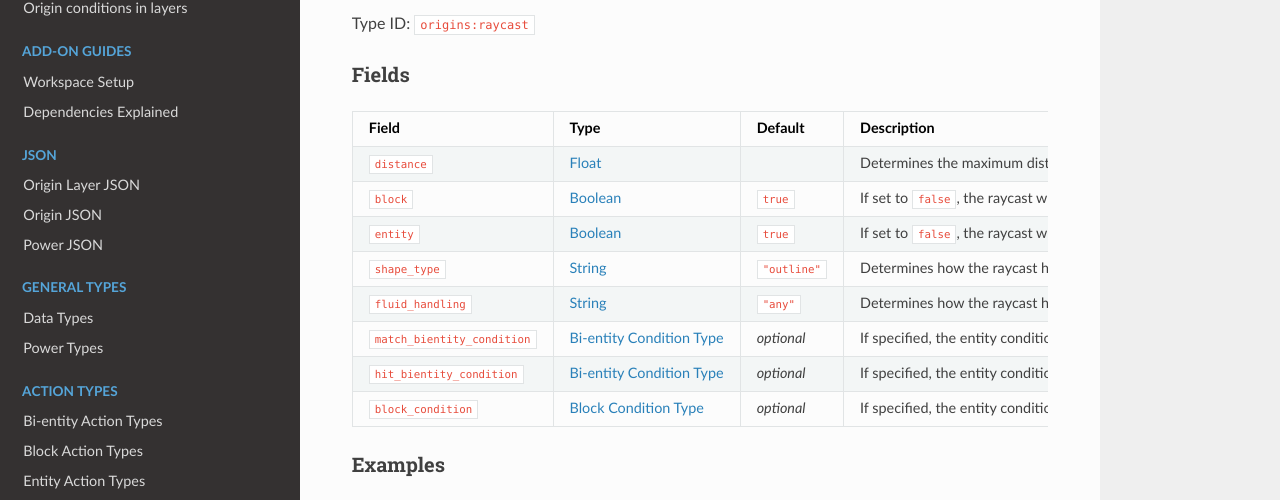
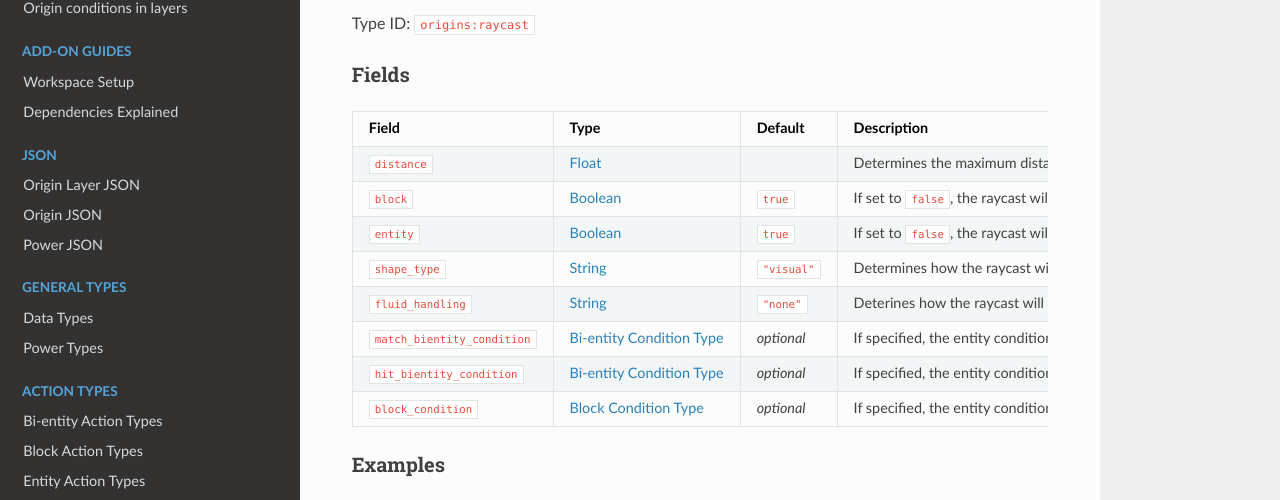
Before and after one commit to apace100/origins-docs, an MkDocs documentation site: the page built from docs/types/entity_condition_types/raycast.md, in a window 1280 px wide and 1181 px high. Shown: the part 244-744 px from the top of the window. Built offline with MkDocs 1.6.1, drawn with Linux system fonts in a browser that asks for light colours; nearby versions of some CDN libraries.

Commit message:
Updated `raycast.md` (Entity Condition Type)
Updated the description for the `shape_type`, `fluid_handling`, `match_bientity_condition` and `hit_bientity_condition` fields of the entity condition type

```diff
--- a/docs/types/entity_condition_types/raycast.md
+++ b/docs/types/entity_condition_types/raycast.md
@@ -19,10 +19,10 @@ Field | Type | Default | Description
 `distance` | [Float](../data_types/float.md) | | Determines the maximum distance the raycast will travel.
 `block` | [Boolean](../data_types/boolean.md) | `true` | If set to `false`, the raycast will ignore blocks.
 `entity` | [Boolean](../data_types/boolean.md) | `true` | If set to `false`, the raycast will ignore entities.
-`shape_type` | [String](../data_types/string.md) | `"outline"` | Determines how the raycast handle blocks. If set to `"outline"`, the raycast will take the shape of the collision box of the block into account. If set to `"visual"`, the raycast will ignore blocks that are see-through (e.g: Glass, Tinted Glass, etc.). If set to `"collider"`, the raycast will take physical collision of the block into account.
-`fluid_handling` | [String](../data_types/string.md) | `"any"` | Determines how the raycast handle fluids. If set to `"source"`, the raycast will only go through source fluids. If set to `"any"`, the raycast will **not** go through source or flowing fluids. If set to `"none"`, the raycast will ignore source and flowing fluids.
-`match_bientity_condition` | [Bi-entity Condition Type](../bientity_condition_types.md) | _optional_ | If specified, the entity condition type will check if this bi-entity condition type is fulfilled by the entity that the raycast has gone through. If not, the entity will be ignored.
-`hit_bientity_condition` | [Bi-entity Condition Type](../bientity_condition_types.md) | _optional_ | If specified, the entity condition type will check if the entity that was hit by the raycast fulfills this bi-entity condition type.
+`shape_type` | [String](../data_types/string.md) | `"visual"` | Determines how the raycast will handle blocks. If set to `"visual"`, the raycast will only stop at blocks that are not see-through (like Glass, Tinted Glass, etc.). If set to `"collider"`, the raycast will only stop at blocks that are solid (cannot be walked through). If set to `"outline"`, the raycast will take the shape of the block into account.
+`fluid_handling` | [String](../data_types/string.md) | `"none"` | Deterines how the raycast will handle fluids. If set to `"any"`, the raycast will stop at both flowing and source fluids. If set to `"source"`, the raycast will only stop at source fluids. If set to `"none"`, the raycast will not stop at either source or flowing fluids.
+`match_bientity_condition` | [Bi-entity Condition Type](../bientity_condition_types.md) | _optional_ | If specified, the entity condition type will check if this bi-entity condition type is fulfilled by either or both the 'actor' (the entity being checked by the entity condition type) and 'target' (entity that the raycast has gone through). If not, the entity will be ignored.
+`hit_bientity_condition` | [Bi-entity Condition Type](../bientity_condition_types.md) | _optional_ | If specified, the entity condition type will check if this bi-entity condition type is fulfilled by either or both the 'actor' (the entity being checked by the entity condition type) and 'target' (the entity that has hit by the raycast).
 `block_condition` | [Block Condition Type](../block_condition_types.md) | _optional_ | If specified, the entity condition type will check if the block that was hit by the raycast fulfills this block condition type.
 
 
```
